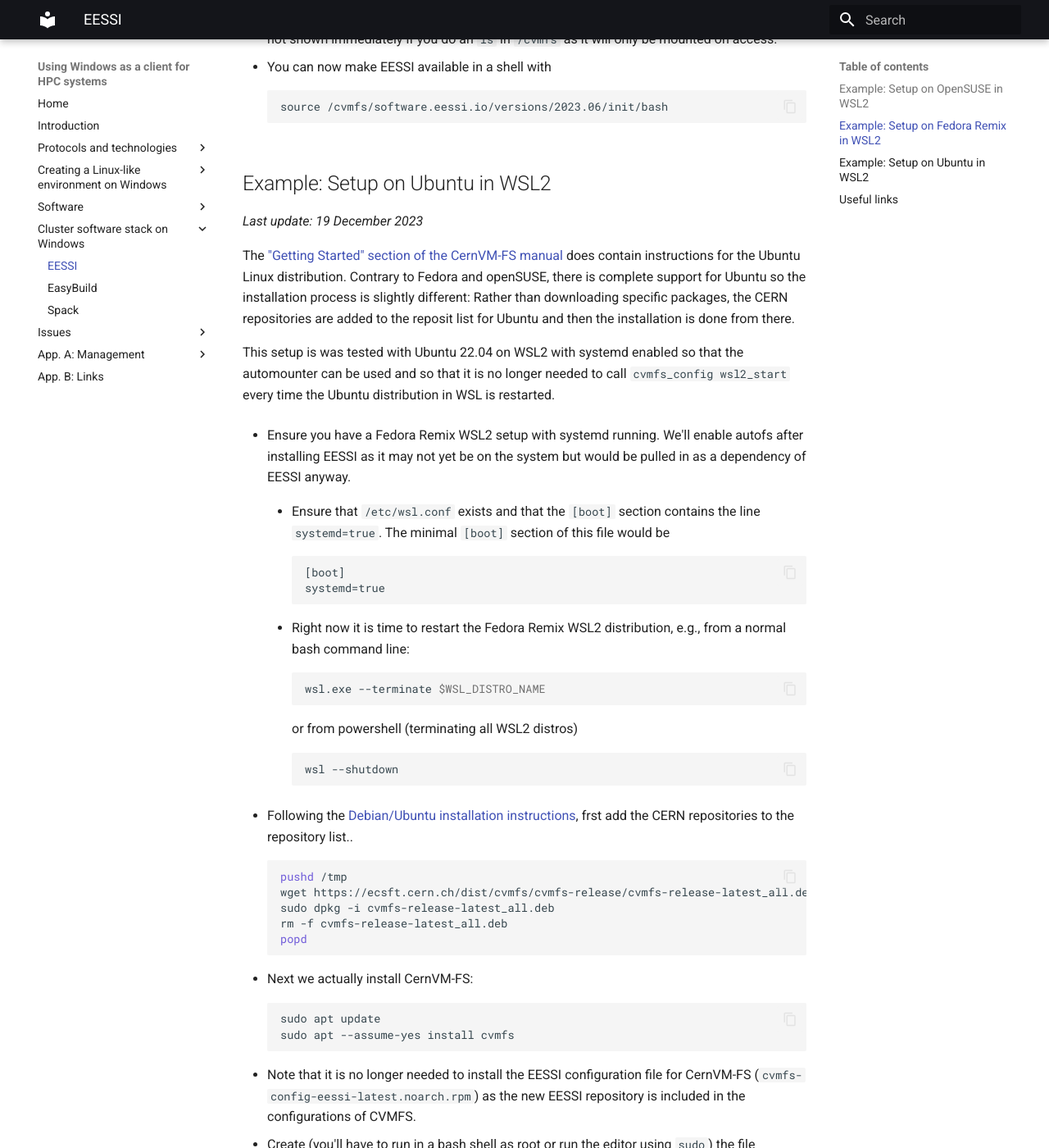
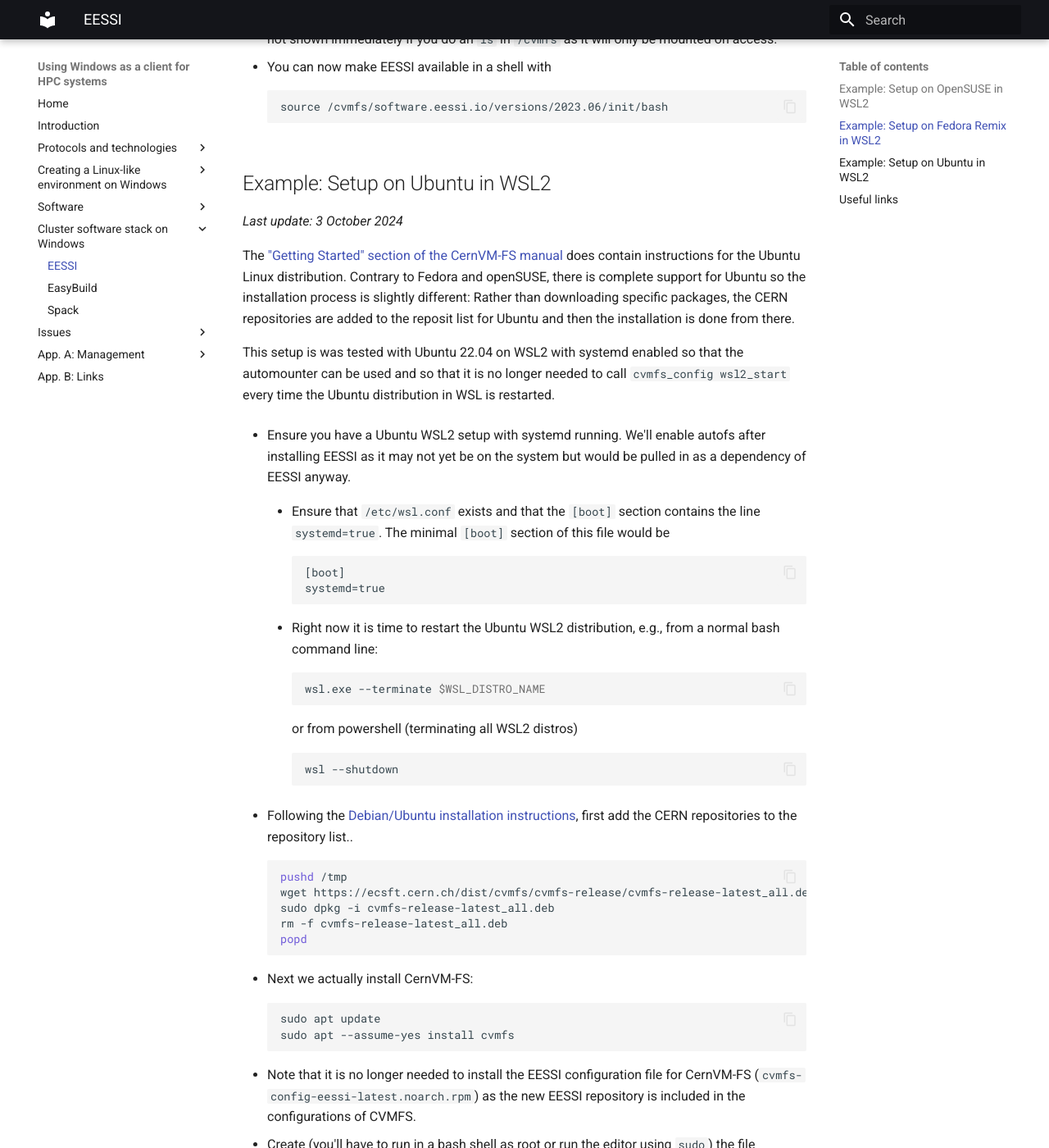
Before and after one commit to klust/windows-client-HPC, an MkDocs documentation site: the page built from docs/4_Cluster_Stack/4_01_EESSI.md, in a window 1280 px wide and 1400 px high, scrolled down 4867 px. Shown: the whole window at 82% size. Built offline with MkDocs 1.6.1 and Material for MkDocs 9.7.7, drawn with Linux system fonts in a browser that asks for light colours.

Commit message:
Corrections to the EESSI on Ubuntu section.

````diff
--- a/docs/4_Cluster_Stack/4_01_EESSI.md
+++ b/docs/4_Cluster_Stack/4_01_EESSI.md
@@ -270,7 +270,7 @@
 
 ## Example: Setup on Ubuntu in WSL2
 
-*Last update: 19 December 2023*
+*Last update: 3 October 2024*
 
 The ["Getting Started" section of the CernVM-FS manual](https://cvmfs.readthedocs.io/en/stable/cpt-quickstart.html)
 does contain instructions for the Ubuntu Linux distribution.
@@ -284,7 +284,7 @@
 that the automounter can be used and so that it is no longer needed to call
 `cvmfs_config wsl2_start` every time the Ubuntu distribution in WSL is restarted.
 
--   Ensure you have a Fedora Remix WSL2 setup with systemd running. We'll enable
+-   Ensure you have a Ubuntu WSL2 setup with systemd running. We'll enable
     autofs after installing EESSI as it may not yet be on the system but would
     be pulled in as a dependency of EESSI anyway.
 
@@ -296,7 +296,7 @@
         systemd=true
         ```
 
-    -   Right now it is time to restart the Fedora Remix WSL2 distribution, e.g.,
+    -   Right now it is time to restart the Ubuntu WSL2 distribution, e.g.,
         from a normal bash command line:
 
         ``` bash
@@ -310,7 +310,7 @@
         ```
 
 -   Following the [Debian/Ubuntu installation instructions](https://cvmfs.readthedocs.io/en/stable/cpt-quickstart.html#linux),
-    frst add the CERN repositories to the repository list..
+    first add the CERN repositories to the repository list..
 
     ``` bash
     pushd /tmp
````
